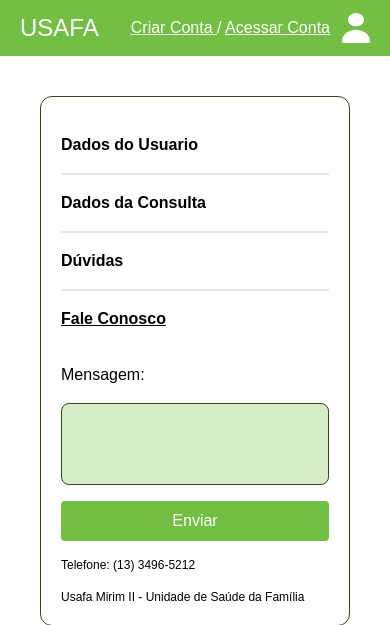
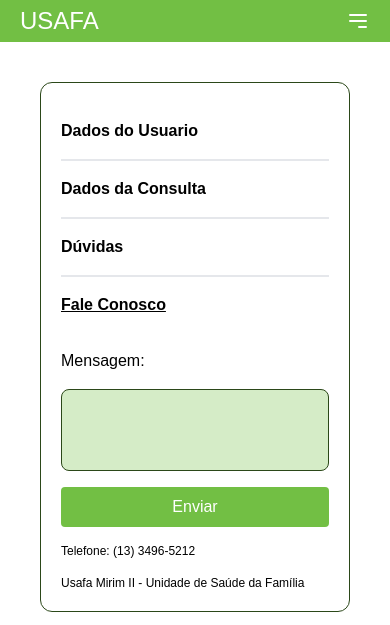
Before and after one commit to iagob2/USAFAs, a Django app: page /configuracoes/ in a window 390 px wide. Shown: the top 625 px of the page. Run offline with Django 5.2, Linux system fonts and the light colour scheme; some libraries are stand-ins or nearby versions; some web fonts are replaced.

Commit message:
style: add responsive and buttom hambuguer menu

```diff
--- a/protoDigital/templates/components/header.html
+++ b/protoDigital/templates/components/header.html
@@ -1,30 +1,70 @@
-{% load static %}  {# Carrega a tag 'static' do Django para utilizar arquivos estáticos, como imagens e CSS #}
+{% load static %}
 
-<header class="flex justify-between px-5 py-3 bg-primary min-h-[5vh]">
-  <!-- Cabeçalho do site com classes de estilo do Tailwind CSS para alinhamento e cores -->
-
-  <span class="text-white text-2xl">
-    <!-- Link para a página inicial usando o nome da URL registrado no 'urls.py' -->
-    <a href="{% url 'home' %}">USAFA</a>
+<header class="flex items-center justify-between px-5 py-3 bg-primary relative z-50 h-[5vh]">
+  <!-- Logo ou Nome -->
+  <span class="text-white text-2xl whitespace-nowrap">
+    <a href="{% url 'home' %}" class="hover:text-gray-300">USAFA</a>
   </span>
 
-  <div class="flex gap-3 items-center">
-    <!-- Div para agrupar os links e o ícone de usuário -->
-    <div class="text-white">
-      <!-- Link para a página de registro (criar conta) -->
-      <span class="underline hover:cursor-pointer">
-        <a href="{% url 'registro' %}">Criar Conta</a>
-      </span>
+  <!-- Botão do Menu (Hambúrguer) -->
+  <button
+    id="menu-toggle"
+    class="sm:hidden text-white focus:outline-none"
+    aria-label="Abrir Menu"
+  >
+    <svg xmlns="http://www.w3.org/2000/svg" class="w-6 h-6" fill="none" viewBox="0 0 24 24" stroke="currentColor">
+      <path stroke-linecap="round" stroke-linejoin="round" stroke-width="2" d="M4 6h16M4 12h16m-7 6h7" />
+    </svg>
+  </button>
 
-      <span>/</span>  {# Separador visual entre os links #}
+  <!-- Navegação Principal -->
+  <nav
+    id="menu"
+    class="hidden fixed inset-0 bg-primary flex-col items-center justify-center gap-5 p-10 text-center sm:flex sm:static sm:bg-transparent sm:flex-row sm:p-0 sm:gap-5"
+  >
+    <div class="text-white text-lg sm:text-base flex flex-col sm:flex-row gap-5 items-center">
+      <a href="{% url 'registro' %}" class="underline hover:text-gray-300">
+        Criar Conta
+      </a>
+      <a href="{% url 'login' %}" class="underline hover:text-gray-300">
+        Acessar Conta
+      </a>
+    </div>
+    <img
+      src="{% static 'assets/icons/person.svg' %}"
+      alt="Ícone pessoa"
+      class="w-12 h-12 sm:w-8 sm:h-8"
+    />
 
-      <!-- Link para a página de login (acessar conta) -->
-      <span class="underline hover:cursor-pointer">
-        <a href="{% url 'login' %}">Acessar Conta</a>
-      </span>
-    </div>
+    <!-- Botão de Fechar o Menu -->
+    <button id="close-menu" class="text-white absolute top-5 right-5">
+      <svg xmlns="http://www.w3.org/2000/svg" class="w-6 h-6" fill="none" viewBox="0 0 24 24" stroke="currentColor">
+        <path stroke-linecap="round" stroke-linejoin="round" stroke-width="2" d="M6 18L18 6M6 6l12 12" />
+      </svg>
+    </button>
+  </nav>
+</header>
 
-    <!-- Imagem de ícone de usuário, com caminho para o arquivo estático 'person.svg' -->
-    <img src="{% static 'assets/icons/person.svg' %}" alt="icone pessoa" />
-  </div>
-</header>
+<script>
+  // Script para abrir/fechar o menu
+  const menuToggle = document.getElementById('menu-toggle');
+  const menu = document.getElementById('menu');
+  const closeMenu = document.getElementById('close-menu');
+
+  // Abre ou fecha o menu ao clicar no botão
+  menuToggle.addEventListener('click', () => {
+    menu.classList.toggle('hidden'); // Alterna entre mostrar ou ocultar
+  });
+
+  // Fecha o menu ao clicar no ícone de fechar
+  closeMenu.addEventListener('click', () => {
+    menu.classList.add('hidden'); // Esconde o menu
+  });
+
+  // Fecha o menu ao clicar fora dele
+  window.addEventListener('click', (e) => {
+    if (!menu.contains(e.target) && !menuToggle.contains(e.target)) {
+      menu.classList.add('hidden'); // Esconde o menu se o clique não for dentro do menu ou do botão
+    }
+  });
+</script>
```
